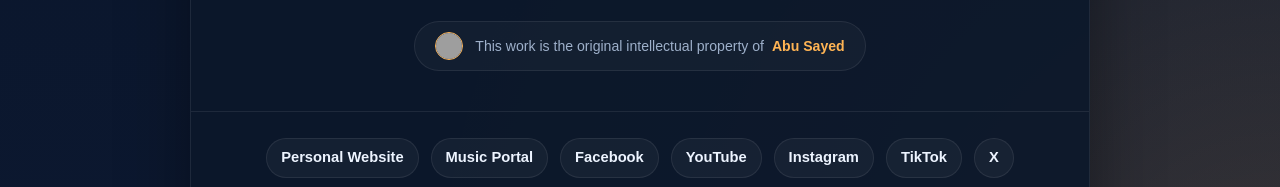
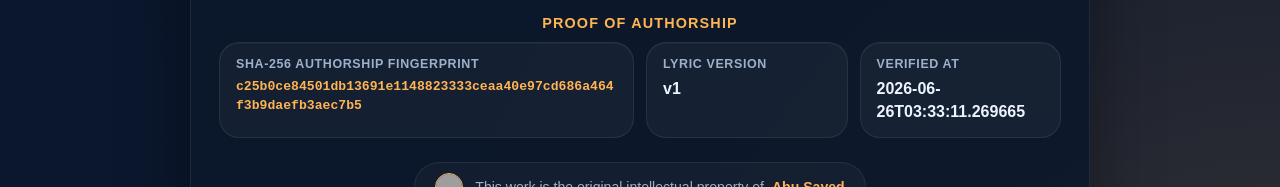
Before and after one commit to ImAbuSayed/au-milieu-de-la-nuit, a plain HTML site: page index.html in a window 1280 px wide. Shown: the part 2426-2613 px from the top of the page. Drawn offline with Linux system fonts and the light colour scheme; grey boxes are pictures that could not be loaded.

Commit message:
feat: update song assets v1 with signed GPG commit [verified]

```diff
--- a/index.html
+++ b/index.html
@@ -14,9 +14,9 @@
     <meta name="keywords" content="Au Milieu De La Nuit, Abu Sayed lyrics, original song lyrics, Abu Sayed original song, Abu Sayed lyricist, Abu Sayed composer, Abu Sayed songwriter, official lyrics">
     <meta name="robots" content="index,follow,max-snippet:-1,max-image-preview:large,max-video-preview:-1">
     <meta name="referrer" content="strict-origin-when-cross-origin">
-    <meta name="description" content="Official documentation of lyrics for &#x27;Au Milieu De La Nuit&#x27;, a signature song by Abu Sayed, showcasing his original songwriting and composition.">
+    <meta name="description" content="Full lyrics for &#x27;Au Milieu De La Nuit&#x27; by Abu Sayed. An original composition, lyrics, and production by Abu Sayed.">
     <meta property="og:title" content="Au Milieu De La Nuit - Original Lyrics by Abu Sayed">
-    <meta property="og:description" content="Official documentation of lyrics for &#x27;Au Milieu De La Nuit&#x27;, a signature song by Abu Sayed, showcasing his original songwriting and composition.">
+    <meta property="og:description" content="Full lyrics for &#x27;Au Milieu De La Nuit&#x27; by Abu Sayed. An original composition, lyrics, and production by Abu Sayed.">
     <meta property="og:type" content="music.song">
     <meta property="og:url" content="https://imabusayed.github.io/au-milieu-de-la-nuit/">
     <meta property="og:site_name" content="Abu Sayed Music">
@@ -24,7 +24,7 @@
     <meta name="last-modified" content="2026-06-24 12:52:40">
     <meta name="twitter:card" content="summary_large_image">
     <meta name="twitter:title" content="Au Milieu De La Nuit - Original Lyrics by Abu Sayed">
-    <meta name="twitter:description" content="Official documentation of lyrics for &#x27;Au Milieu De La Nuit&#x27;, a signature song by Abu Sayed, showcasing his original songwriting and composition.">
+    <meta name="twitter:description" content="Full lyrics for &#x27;Au Milieu De La Nuit&#x27; by Abu Sayed. An original composition, lyrics, and production by Abu Sayed.">
     <link rel="canonical" href="https://imabusayed.github.io/au-milieu-de-la-nuit/">
     <link rel="sitemap" type="application/xml" title="Sitemap" href="https://imabusayed.github.io/au-milieu-de-la-nuit/sitemap.xml">
     <link rel="author" href="https://github.com/ImAbuSayed">
@@ -100,7 +100,7 @@
       "@id": "https://imabusayed.github.io/au-milieu-de-la-nuit#webpage",
       "url": "https://imabusayed.github.io/au-milieu-de-la-nuit/",
       "name": "Au Milieu De La Nuit - Original Lyrics by Abu Sayed",
-      "description": "Official documentation of lyrics for 'Au Milieu De La Nuit', a signature song by Abu Sayed, showcasing his original songwriting and composition.",
+      "description": "Full lyrics for 'Au Milieu De La Nuit' by Abu Sayed. An original composition, lyrics, and production by Abu Sayed.",
       "isPartOf": {
         "@id": "https://music.abusayed.com.bd/#website"
       },
@@ -537,7 +537,7 @@
 
         <div class="controls">
             <button class="btn-speak" id="speakBtn" title="Read the lyrics aloud"><span id="speakText">Read Aloud</span></button>
-            <a href="https://music.abusayed.com.bd/Licensing/?https://imabusayed.github.io/au-milieu-de-la-nuit/" class="btn-license" title="Get licensing for this song" target="_blank">Music Rights & Licensing for Au Milieu De La Nuit</a>
+            <a href="https://music.abusayed.com.bd/Licensing/?https://imabusayed.github.io/au-milieu-de-la-nuit/" class="btn-license" title="Get licensing for this song" target="_blank">Secure Licensing Rights for Au Milieu De La Nuit</a>
 
         </div>
         <br>
@@ -612,6 +612,26 @@
             <div class="meta-card">
                 <span class="meta-label">Publisher</span>
                 <strong>Abu Sayed Music</strong>
+            </div>
+
+                </div>
+            </div>
+
+            <div class="details-block">
+                <div class="details-title">Proof of Authorship</div>
+                <div class="meta-grid">
+
+            <div class="meta-card" style="grid-column: span 2;">
+                <span class="meta-label">SHA-256 Authorship Fingerprint</span>
+                <strong style="word-break: break-all; font-family: monospace; font-size: 0.82rem; color: var(--accent);">c25b0ce84501db13691e1148823333ceaa40e97cd686a464f3b9daefb3aec7b5</strong>
+            </div>
+            <div class="meta-card">
+                <span class="meta-label">Lyric Version</span>
+                <strong>v1</strong>
+            </div>
+            <div class="meta-card">
+                <span class="meta-label">Verified At</span>
+                <strong>2026-06-26T03:33:11.269665</strong>
             </div>
 
                 </div>
```
Also changed, not shown: excerpts/Bridge-Preview.txt (added), excerpts/Chorus-Preview.txt (added), excerpts/Final-Chorus-Preview.txt (added), excerpts/Hook-Preview.txt (added), excerpts/Pre-Chorus-2-Preview.txt (added), excerpts/Pre-Chorus-3-Preview.txt (added), excerpts/Pre-Chorus-Preview.txt (added), excerpts/Verse-1-Preview.txt (added), excerpts/Verse-2-Preview.txt (added), excerpts/Verse-3-Preview.txt (added), hashes.txt (added), llms.txt, lyrics_backup/2026-06-26_au-milieu-de-la-nuit-v1.txt (added), manifest.json (added), 1 other file.
